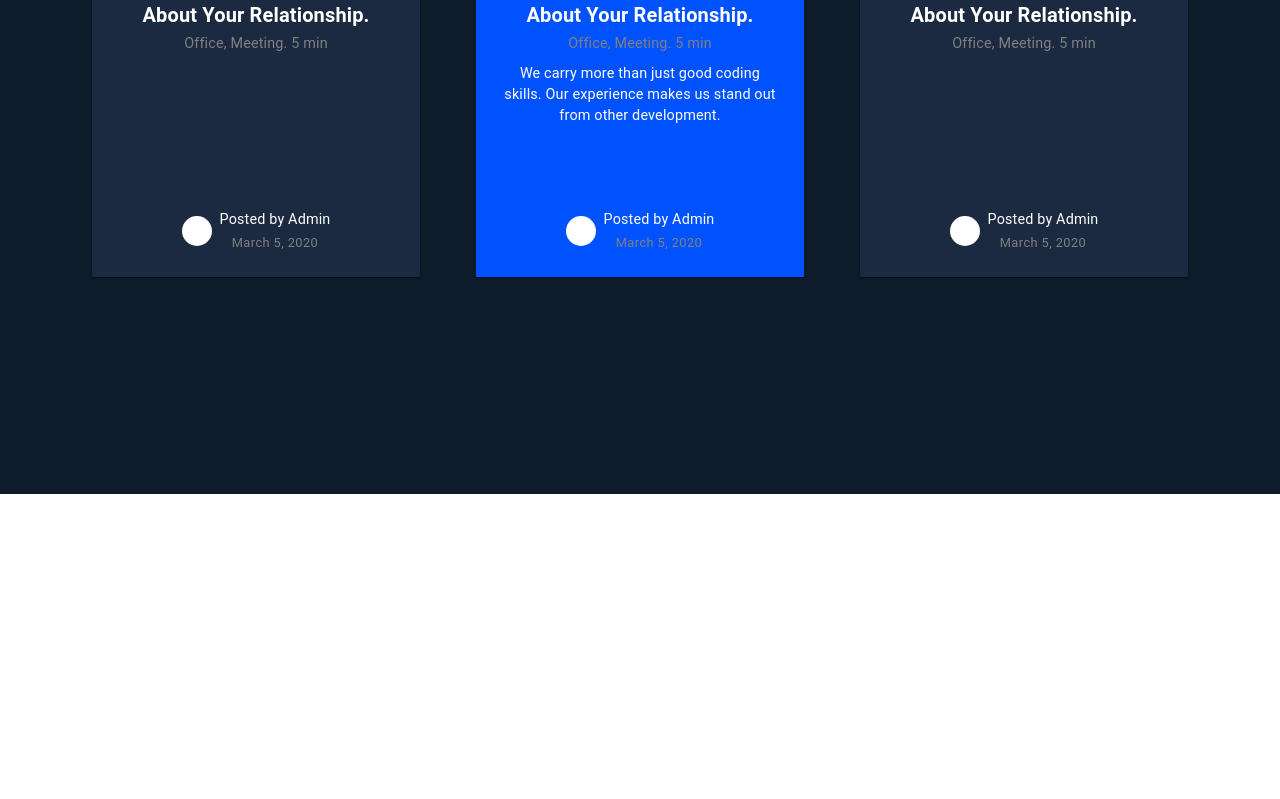
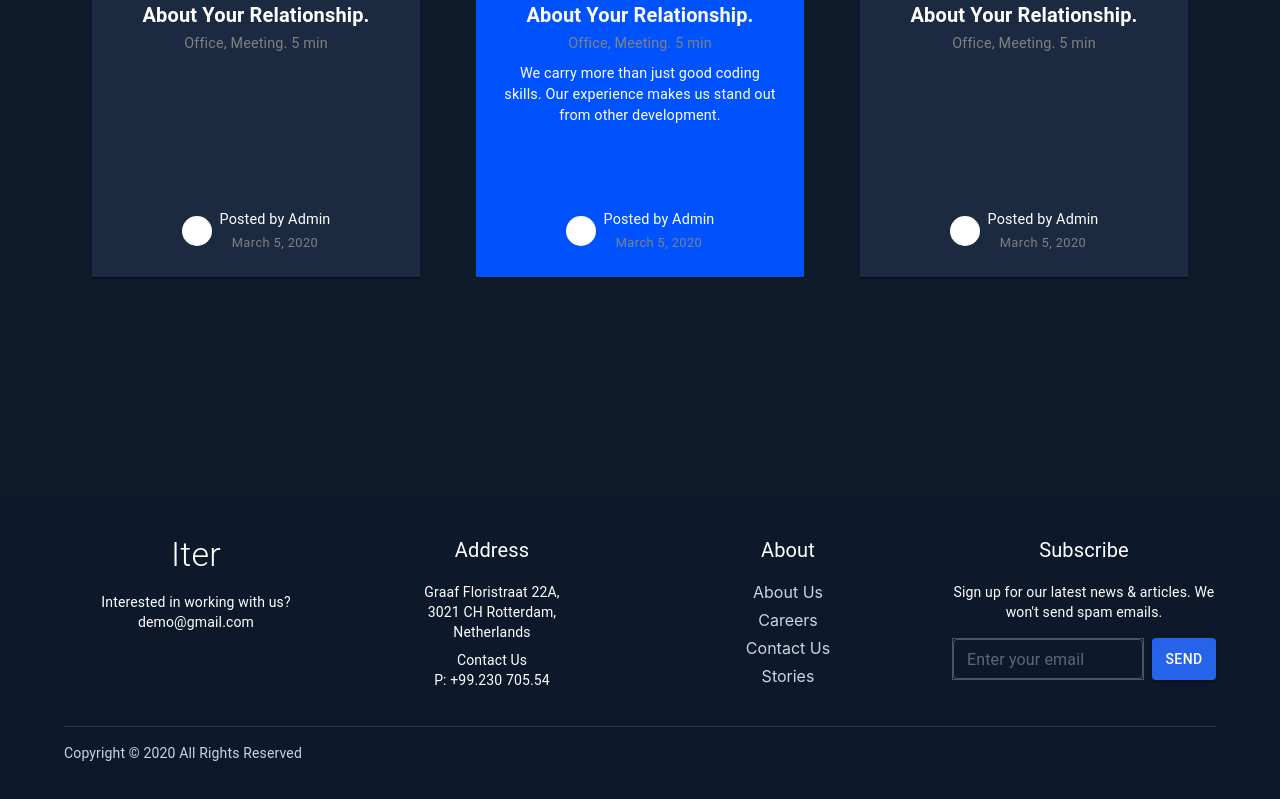
Before and after one commit to Grdgyyr/basic-website, a React (Create React App) app: page / in a window 1280 px wide. Shown: the part 5146-5945 px from the top of the page. Before the commit the page ends 5640 px from the top, so only its background shows below. Built offline with nearby package versions, Linux system fonts and the light colour scheme.

Commit message:
ADDED: Footer component to enhance site navigation and information

```diff
--- a/src/App.js
+++ b/src/App.js
@@ -6,6 +6,7 @@ import Section4 from './components/section4/Section4';
 import Section7 from './components/section7/Section7';
 import Section6 from './components/section6/Section6';
 import Section9 from './components/section9/Section9';
+import Footer from './components/footer/Footer';
 
 function App() {
   return (
@@ -17,6 +18,7 @@ function App() {
       <Section6/>
       <Section7 />
       <Section9/>
+      <Footer />
     </div>
   );
 }
--- a/src/components/footer/Footer.js
+++ b/src/components/footer/Footer.js
@@ -0,0 +1,142 @@
+import React from "react";
+import { Box, Typography, Container, Grid, Button, TextField } from "@mui/material";
+
+const Footer = () => {
+  return (
+    <Box
+      component="footer"
+      sx={{
+        backgroundColor: "#0D182A",
+        width: "100%",
+        color: "white",
+        padding: "40px 0",
+      }}
+    >
+      <Container maxWidth="lg">
+        {/* Footer Grid */}
+        <Grid container spacing={4} justifyContent="center">
+          {/* Company Info */}
+          <Grid item xs={12} sm={6} md={3}>
+            <Typography variant="h4" sx={{ fontWeight: 300, mb: 2 }}>
+              Iter
+            </Typography>
+            <Typography variant="body2" color="white">
+              Interested in working with us?
+            </Typography>
+            <Typography variant="body2" color="white">
+              demo@gmail.com
+            </Typography>
+          </Grid>
+
+          {/* Address */}
+          <Grid item xs={12} sm={6} md={3}>
+            <Typography variant="h6" sx={{ fontWeight: 400, mb: 2 }}>
+              Address
+            </Typography>
+            <Typography variant="body2" color="white">
+              Graaf Floristraat 22A,
+            </Typography>
+            <Typography variant="body2" color="white">
+              3021 CH Rotterdam,
+            </Typography>
+            <Typography variant="body2" color="white">
+              Netherlands
+            </Typography>
+            <Typography variant="body2" sx={{ mt: 1 }}>
+              Contact Us
+            </Typography>
+            <Typography variant="body2" color="white">
+              P: +99.230 705.54
+            </Typography>
+          </Grid>
+
+          {/* About Links */}
+          <Grid item xs={12} sm={6} md={3}>
+            <Typography variant="h6" sx={{ fontWeight: 400, mb: 2 }}>
+              About
+            </Typography>
+            <Box component="ul" sx={{ listStyle: "none", padding: 0, m: 0 }}>
+              {["About Us", "Careers", "Contact Us", "Stories"].map((link) => (
+                <Box
+                  component="li"
+                  key={link}
+                  sx={{
+                    mb: 1,
+                    "& a": {
+                      color: "#cbd5e1",
+                      textDecoration: "none",
+                      transition: "color 0.2s",
+                      "&:hover": { color: "white" },
+                    },
+                  }}
+                >
+                  <a href="#">{link}</a>
+                </Box>
+              ))}
+            </Box>
+          </Grid>
+
+          {/* Subscribe Section */}
+          <Grid item xs={12} sm={6} md={3}>
+            <Typography variant="h6" sx={{ fontWeight: 400, mb: 2 }}>
+              Subscribe
+            </Typography>
+            <Typography variant="body2" color="white">
+              Sign up for our latest news & articles. We won't send spam emails.
+            </Typography>
+            <Box sx={{ display: "flex", gap: 1, mt: 2 }}>
+              <TextField
+                variant="outlined"
+                placeholder="Enter your email"
+                size="small"
+                sx={{
+                  backgroundColor: "transparent",
+                  border: "1px solid #475569",
+                  color: "#cbd5e1",
+                  "& input": { color: "#cbd5e1" },
+                  "& fieldset": { borderColor: "#475569" },
+                  "&:hover fieldset": { borderColor: "#64748b" },
+                  width: "100%",
+                }}
+              />
+              <Button
+                variant="contained"
+                sx={{
+                  backgroundColor: "#2563eb",
+                  padding: "8px 16px",
+                  fontSize: "14px",
+                  fontWeight: 500,
+                  "&:hover": { backgroundColor: "#1d4ed8" },
+                }}
+              >
+                SEND
+              </Button>
+            </Box>
+          </Grid>
+        </Grid>
+
+        {/* Footer Bottom */}
+        <Box
+          sx={{
+            display: "flex",
+            justifyContent: "space-between",
+            alignItems: "center",
+            mt: 4,
+            pt: 2,
+            borderTop: "1px solid rgba(148, 163, 184, 0.2)",
+            color: "#cbd5e1",
+            fontSize: "14px",
+            flexDirection: { xs: "column", sm: "row" },
+            textAlign: "center",
+          }}
+        >
+          <Typography variant="body2">
+            Copyright © 2020 All Rights Reserved
+          </Typography>
+        </Box>
+      </Container>
+    </Box>
+  );
+};
+
+export default Footer;
```
